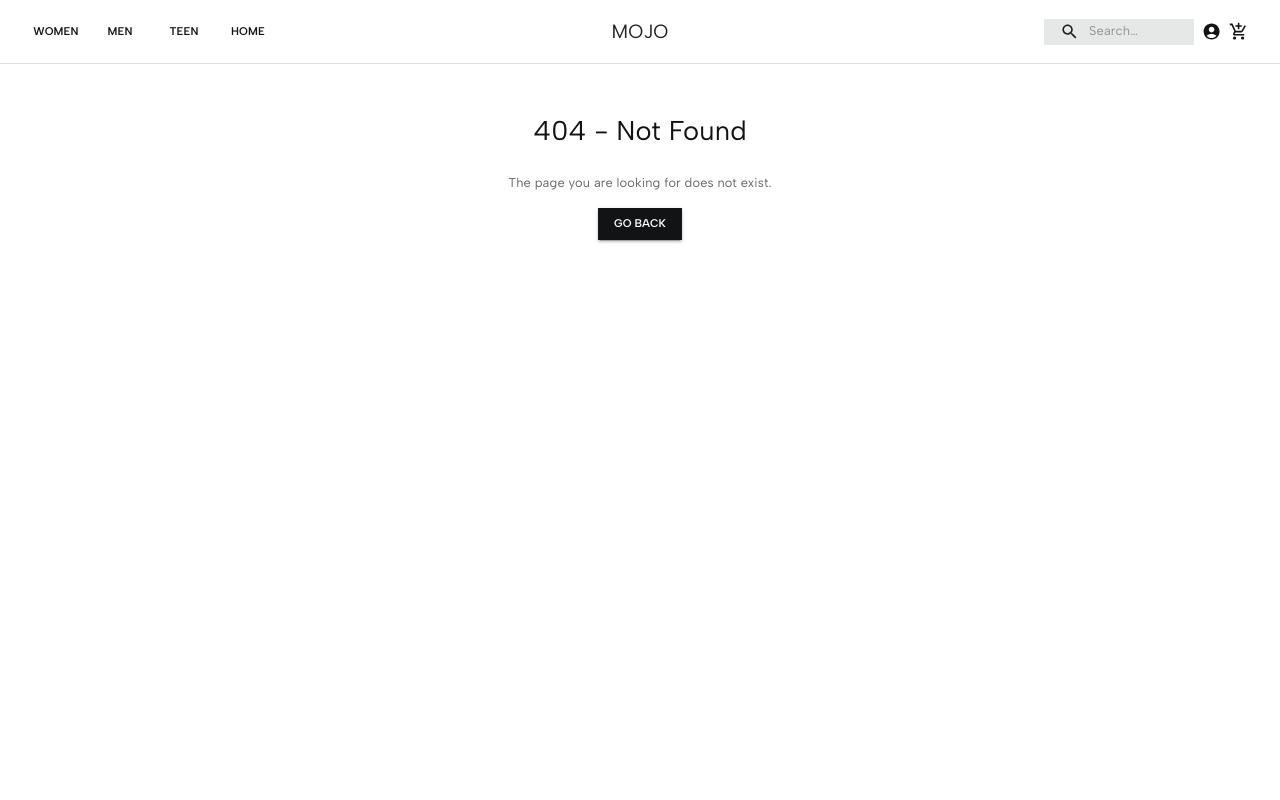
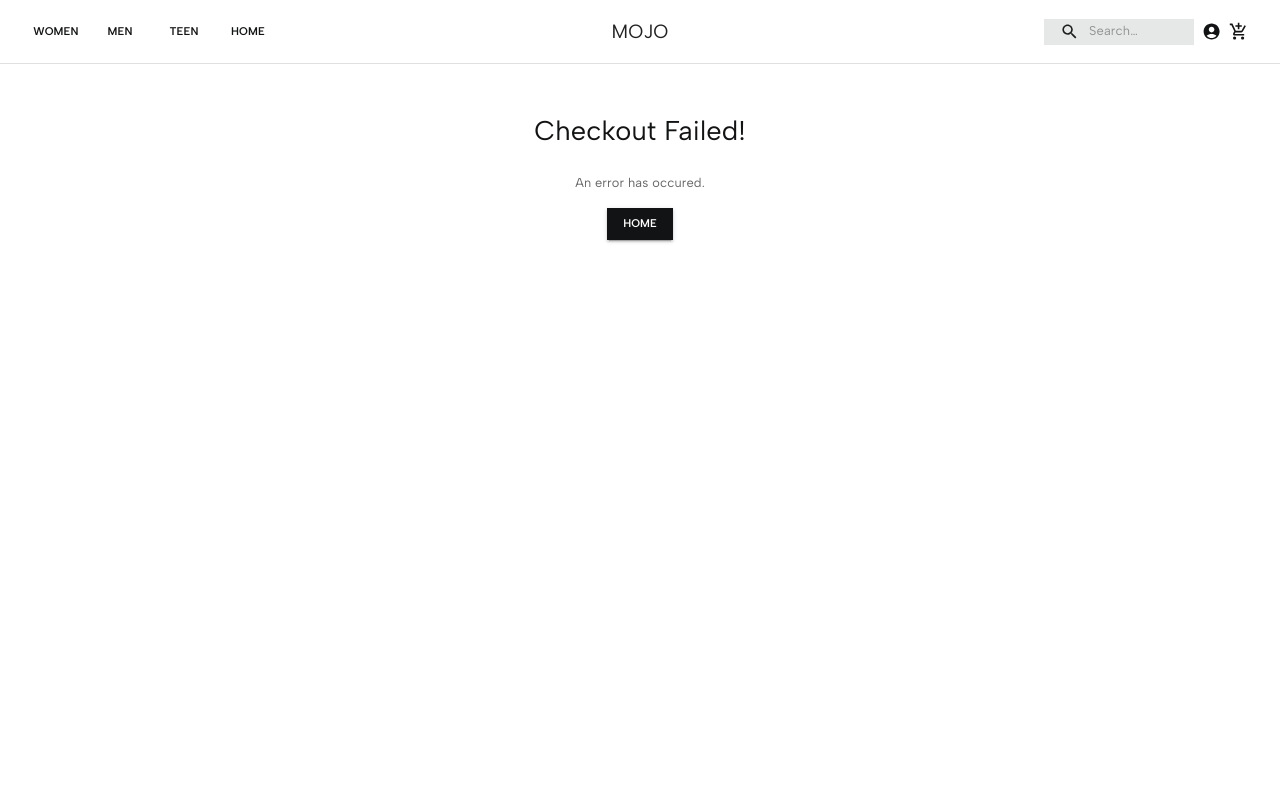
Before and after one commit to ana-m-gaina/store_mojo_client, a React (Vite) app: page /checkout-failed in a window 1280 px wide. Shown: the top 800 px of the page. Built offline with nearby package versions, Linux system fonts and the light colour scheme.

Commit message:
Checkout failed page

```diff
--- a/src/App.jsx
+++ b/src/App.jsx
@@ -13,6 +13,7 @@ import { Profile } from "./pages/Profile";
 import { SearchPage } from "./pages/SearchPage";
 import SignIn from "./pages/SignIn";
 import SignUp from "./pages/SignUp";
+import { CheckoutFailed } from "./pages/CheckoutFailed";
 
 
 function App() {
@@ -38,6 +39,7 @@ function App() {
             <Route path="signup" element={user ? <Home /> : <SignUp />} />
             <Route path="cart" element={<Cart />} />
             <Route path="checkout-success" element={<CheckoutSuccess />} />
+            <Route path="checkout-failed" element={<CheckoutFailed />} />
             <Route path="account/:id" element={<Profile />} />
             <Route path="orders/:id" element={<Orders />} />
             <Route path="products/*" element={<SearchPage />} />
--- /dev/null
+++ b/src/pages/CheckoutFailed.jsx
@@ -0,0 +1,60 @@
+import Button from "@mui/material/Button";
+import Container from "@mui/material/Container";
+import Typography from "@mui/material/Typography";
+import React, { useEffect, useState } from 'react';
+import { useDispatch, useSelector } from "react-redux";
+import { useNavigate } from "react-router-dom";
+import { cartSet } from "../features/cartSlice";
+import { cartGet } from "../services/cartService";
+
+export const CheckoutFailed = () => {
+  const user = useSelector(state => state.user.currentUser);
+
+  const dispatch = useDispatch();
+  const [errormessage, setErrorMessage] = useState("");
+
+ useEffect(() => {
+   const fetchCartData = async user => {
+     try {
+       const cartData = await dispatch(cartGet({ user }));
+       return cartData;
+     } catch (err) {
+       setErrorMessage("An error occurred.");
+       return null;
+     }
+   };
+
+   const fetchData = async () => {
+     try {
+       const cartData = await fetchCartData(user);
+       if (cartData) {
+         dispatch(cartSet(cartData));
+       }
+     } catch (err) {
+       setErrorMessage("An error occurred.");
+     }
+   };
+
+   fetchData();
+ }, [user, dispatch]);
+
+
+    const navigate = useNavigate();
+    const handleGoBack = () => {
+      navigate('/');
+    };
+
+  return (
+    <Container maxWidth="md" style={{ textAlign: "center", marginTop: "50px" }}>
+      <Typography variant="h4" color="primary" gutterBottom>
+        Checkout Failed!
+      </Typography>
+      <Typography variant="body1" color="textSecondary" sx={{ p: 2 }}>
+        An error has occured.
+      </Typography>
+      <Button variant="contained" color="primary" onClick={handleGoBack}>
+        Home
+      </Button>
+    </Container>
+  );
+}
```
